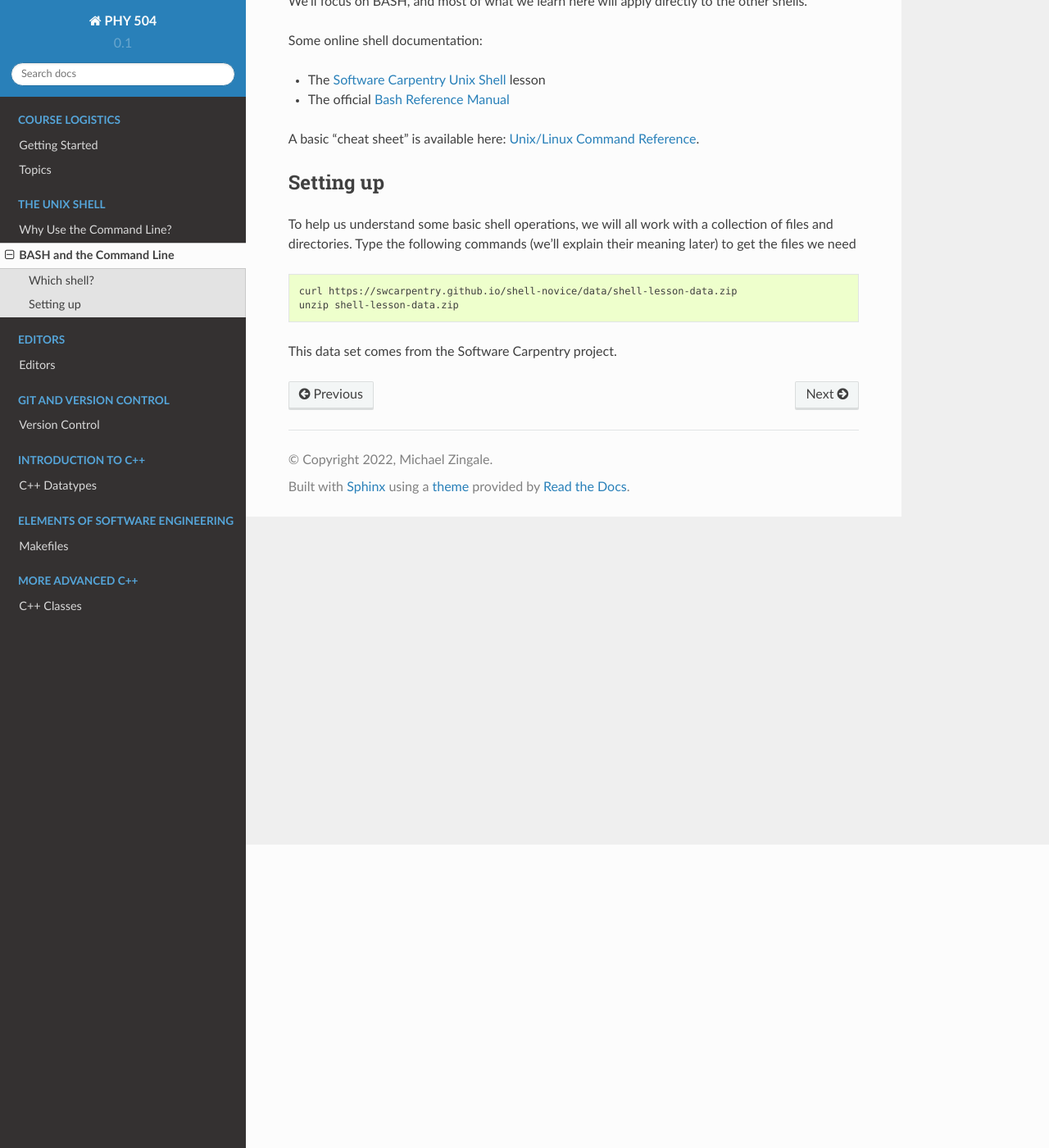
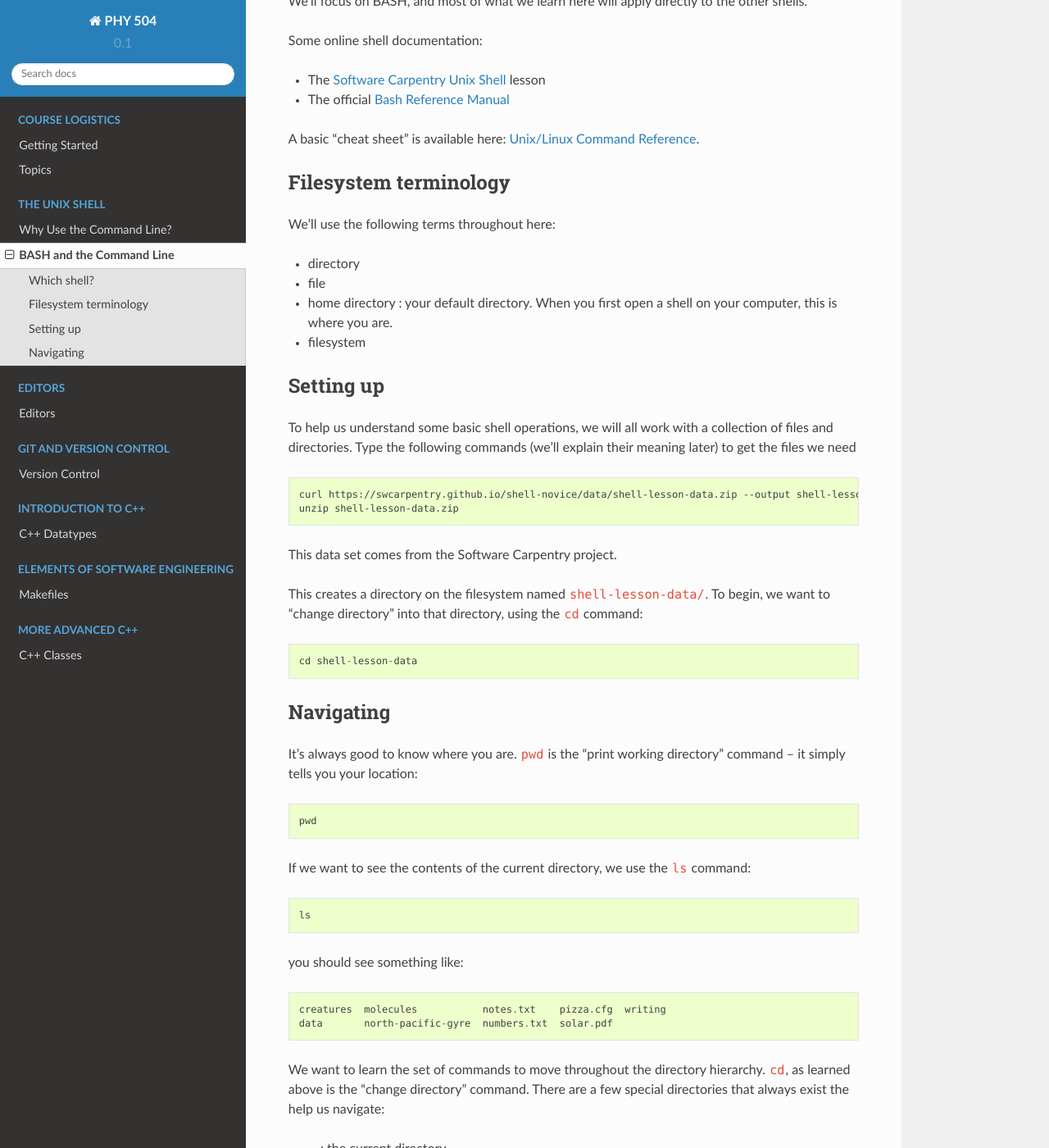
Before and after one commit to zingale/phy504, a Sphinx documentation site: the page built from docs/source/shell.rst, in a window 1280 px wide and 1400 px high, scrolled down 370 px. Shown: the whole window at 82% size. Built offline with Sphinx 7.4.7 and the Read the Docs theme 2.0.0, drawn with Linux system fonts in a browser that asks for light colours; some of the changed text lies outside the part shown.

Commit message:
more work

```diff
--- a/docs/source/shell.rst
+++ b/docs/source/shell.rst
@@ -24,6 +24,23 @@ Some online shell documentation:
 
 A basic "cheat sheet" is available here: `Unix/Linux Command Reference <https://upload.wikimedia.org/wikipedia/commons/7/79/Unix_command_cheatsheet.pdf>`_.
 
+Filesystem terminology
+======================
+
+We'll use the following terms throughout here:
+
+* directory
+
+* file
+
+* home directory : your default directory.  When you first open a shell on your computer,
+  this is where you are.
+
+* filesystem
+
+
+
+
 Setting up
 ==========
 
@@ -34,7 +51,45 @@ need
 
 .. code:: bash
 
-   curl https://swcarpentry.github.io/shell-novice/data/shell-lesson-data.zip
+   curl https://swcarpentry.github.io/shell-novice/data/shell-lesson-data.zip --output shell-lesson-data.zip
    unzip shell-lesson-data.zip
 
 This data set comes from the Software Carpentry project.
+
+This creates a directory on the filesystem named ``shell-lesson-data/``.  To begin, we want to
+"change directory" into that directory, using the ``cd`` command::
+
+  cd shell-lesson-data
+
+
+Navigating
+==========
+
+It's always good to know where you are.  ``pwd`` is the "print working
+directory" command -- it simply tells you your location::
+
+   pwd
+
+If we want to see the contents of the current directory, we use the ``ls`` command::
+
+   ls
+
+you should see something like::
+
+   creatures  molecules           notes.txt    pizza.cfg  writing
+   data       north-pacific-gyre  numbers.txt  solar.pdf
+
+We want to learn the set of commands to move throughout the directory
+hierarchy.  ``cd``, as learned above is the "change directory"
+command.  There are a few special directories that always exist the help us navigate:
+
+* ``.`` : the current directory
+
+* ``..`` : one directory above us
+
+* ``~`` : our home directory
+
+
+.. admonition:: try it...
+
+   change directory into
```
Also changed, not shown: docs/source/make.rst (+11 -0 lines).
